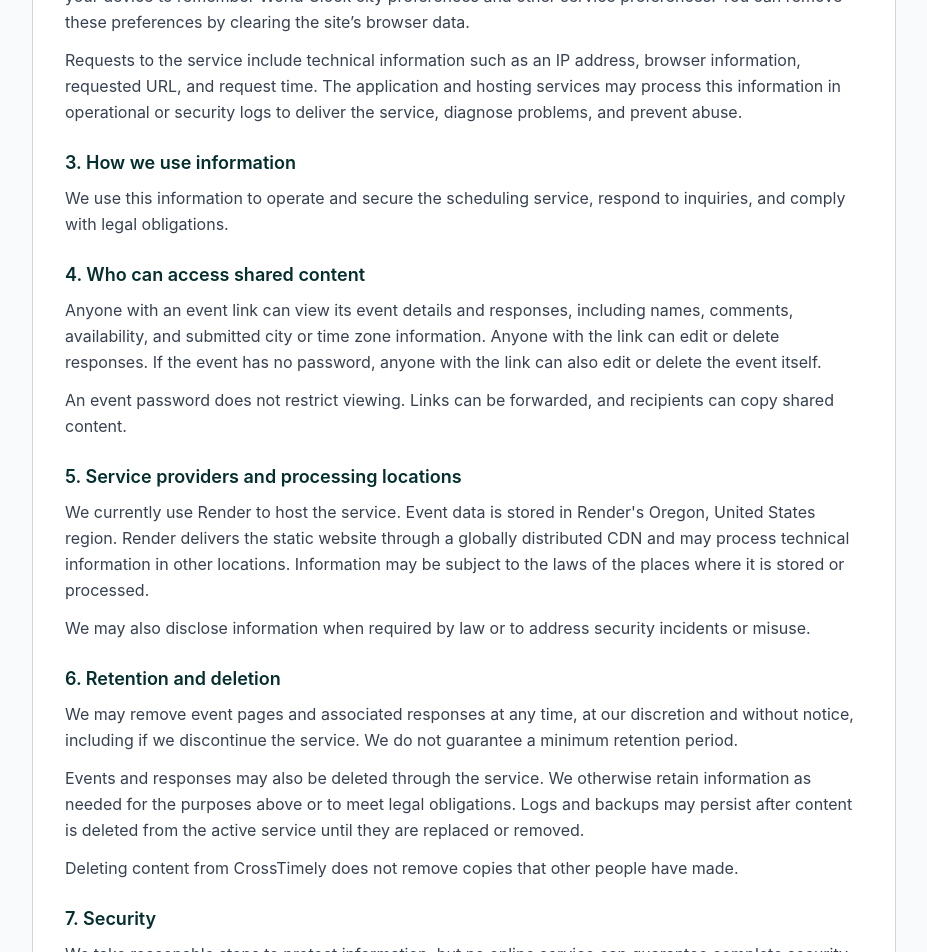
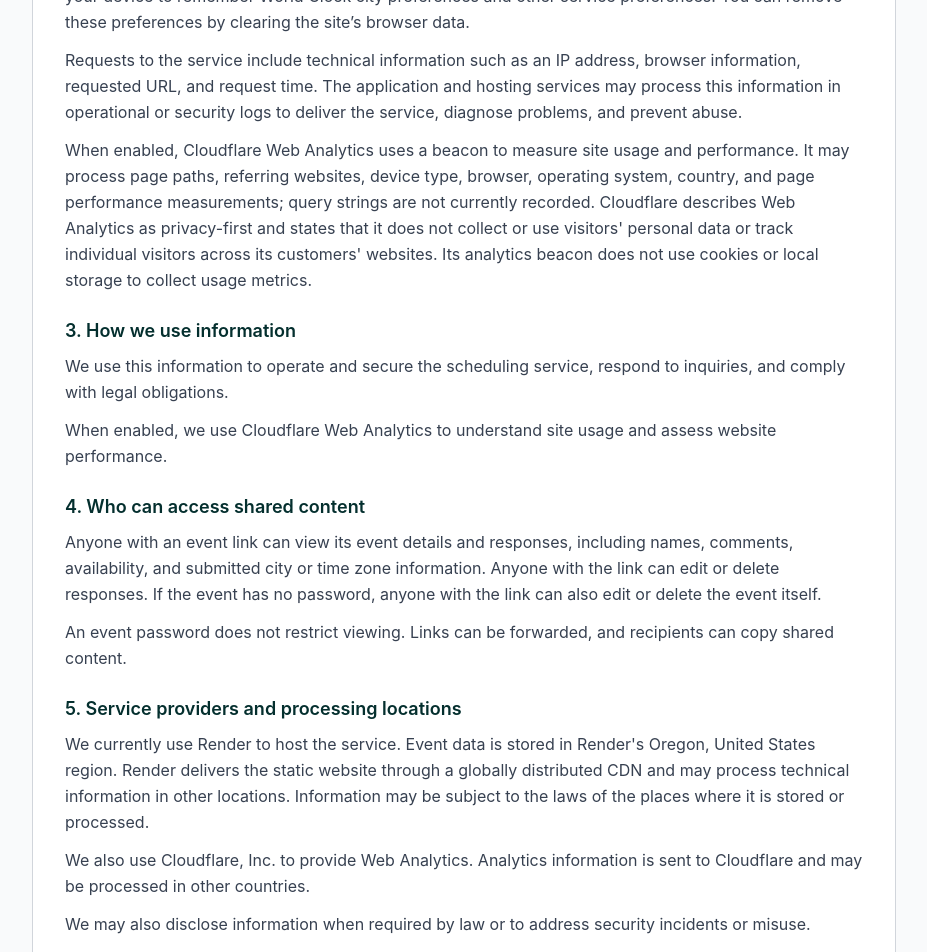
Before and after one commit to masuyama13/scheduling-polls, a React (Vite) app in the folder frontend/: page /privacy in a window 1280 px wide. Shown: the part 680-1632 px from the top of the page, without its empty margins (176-1103 px from the left). Built offline with nearby package versions, Linux system fonts and the light colour scheme; no server answers.

Commit message:
Disclose Cloudflare Web Analytics in the privacy policy

```diff
--- a/frontend/src/pages/PrivacyPolicyPage.tsx
+++ b/frontend/src/pages/PrivacyPolicyPage.tsx
@@ -41,12 +41,23 @@ export default function PrivacyPolicyPage() {
               requested URL, and request time. The application and hosting services may process this information in
               operational or security logs to deliver the service, diagnose problems, and prevent abuse.
             </p>
+            <p>
+              When enabled, Cloudflare Web Analytics uses a beacon to measure site usage and performance. It may process
+              page paths, referring websites, device type, browser, operating system, country, and page performance
+              measurements; query strings are not currently recorded. Cloudflare describes Web Analytics as
+              privacy-first and states that it does not collect or use visitors&apos; personal data or track individual
+              visitors across its customers&apos; websites. Its analytics beacon does not use cookies or local storage
+              to collect usage metrics.
+            </p>
           </section>
           <section>
             <h2>3. How we use information</h2>
             <p>
               We use this information to operate and secure the scheduling service, respond to inquiries, and comply
               with legal obligations.
+            </p>
+            <p>
+              When enabled, we use Cloudflare Web Analytics to understand site usage and assess website performance.
             </p>
           </section>
           <section>
@@ -68,6 +79,10 @@ export default function PrivacyPolicyPage() {
               region. Render delivers the static website through a globally distributed CDN and may process technical
               information in other locations. Information may be subject to the laws of the places where it is stored or
               processed.
+            </p>
+            <p>
+              We also use Cloudflare, Inc. to provide Web Analytics. Analytics information is sent to Cloudflare and may
+              be processed in other countries.
             </p>
             <p>We may also disclose information when required by law or to address security incidents or misuse.</p>
           </section>
```
